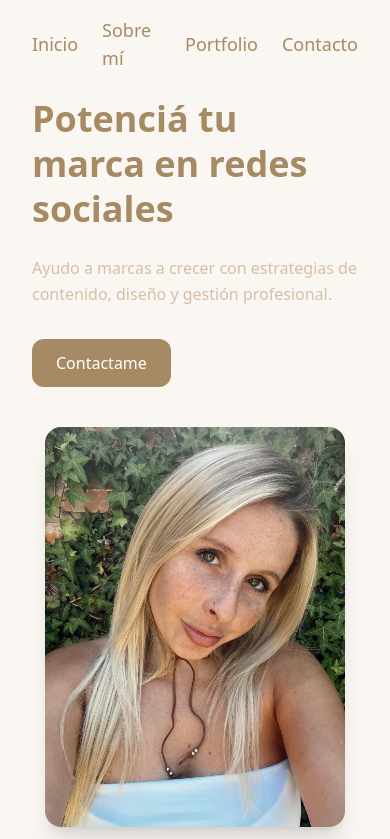
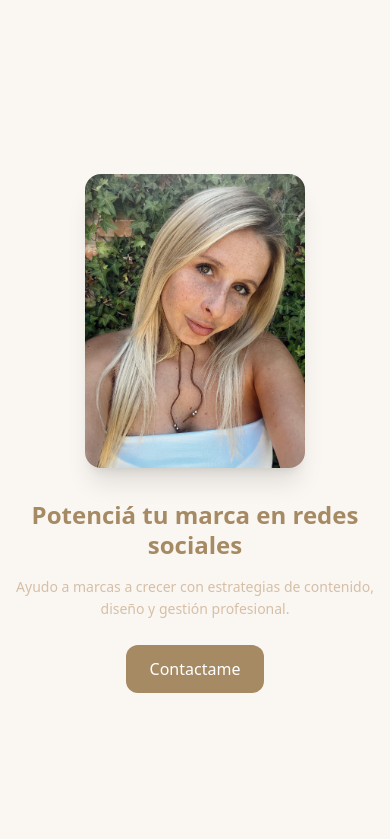
Before and after one commit to tomasjcalderaro/macarena-portfolio, a React (Vite) app: page / in a window 390 px wide. Shown: the top 839 px of the page. Built offline with nearby package versions, Linux system fonts and the light colour scheme.

Commit message:
upgrade responsive

```diff
--- a/src/components/layout/Navbar.tsx
+++ b/src/components/layout/Navbar.tsx
@@ -28,7 +28,7 @@ const Navbar = ({ setOpenContact, setOpenAbout }: Props) => {
         }`}
     >
 
-        <ul className="flex gap-6 text-lg text-brown items-center">
+        <ul className="hidden md:flex gap-6 text-base md:text-lg font-medium text-brown items-center">
 
             <li>
                 <Link to="/">Inicio</Link>
--- a/src/components/sections/Hero.tsx
+++ b/src/components/sections/Hero.tsx
@@ -7,23 +7,23 @@ type Props = {
 
 const Hero = ({ setOpenContact }: Props) => {
     return (
-    <section className="bg-cream min-h-[80vh] flex items-center px-8">
+    <section className="bg-cream min-h-[80vh] flex items-center px-4 md:px-8">
 
-        <div className="max-w-6xl mx-auto w-full flex flex-col md:flex-row items-center gap-10">
+        <div className="max-w-6xl mx-auto w-full flex flex-col-reverse md:flex-row items-center gap-8 md:gap-10">
 
         {/* TEXTO */}
         <motion.div
             initial={{ x: -100, opacity: 0 }}
             animate={{ x: 0, opacity: 1 }}
             transition={{ duration: 0.8 }}
-            className="w-full md:w-1/2"
+            className="w-full md:w-1/2 text-center md:text-left"
         >
 
-            <h1 className="text-4xl md:text-5xl font-bold text-brown mb-6 leading-tight">
+            <h1 className="text-2xl sm:text-3xl md:text-5xl font-bold text-brown mb-4 md:mb-6 leading-tight">
             Potenciá tu marca en redes sociales
             </h1>
 
-            <p className="text-brownLight mb-8 leading-relaxed">
+            <p className="text-sm sm:text-base md:text-lg text-brownLight mb-6 md:mb-8 leading-relaxed">
             Ayudo a marcas a crecer con estrategias de contenido,
             diseño y gestión profesional.
             </p>
@@ -41,21 +41,21 @@ const Hero = ({ setOpenContact }: Props) => {
         <motion.div
             initial={{ x: 100, opacity: 0 }}
             animate={{ x: 0, opacity: 1 }}
-            transition={{ duration: 2, delay: 0.2 }}
+            transition={{ duration: 1, delay: 0.2 }}
             className="w-full md:w-1/2 flex justify-center"
         >
 
             <img
             src={macarenaImg}
             alt="Macarena"
-            className="w-[300px] md:w-[380px] rounded-2xl shadow-xl object-cover"
+            className="w-[220px] sm:w-[280px] md:w-[380px] rounded-2xl shadow-xl object-cover"
             />
 
         </motion.div>
 
         </div>
 
-        </section>
+    </section>
     )
 }
 
--- a/src/components/sections/PortfolioFull.tsx
+++ b/src/components/sections/PortfolioFull.tsx
@@ -22,7 +22,7 @@ const categories = [
 
 const PortfolioFull = () => {
     return (
-    <section className="bg-beige py-20 px-8">
+    <section className="bg-beige py-20 px-4 md:px-8">
 
         <div className="max-w-6xl mx-auto">
 
@@ -37,7 +37,7 @@ const PortfolioFull = () => {
                 {category.title}
             </h3>
 
-            <div className="grid grid-cols-2 md:grid-cols-3 gap-4">
+            <div className="grid grid-cols-1 sm:grid-cols-2 md:grid-cols-3 gap-6">
 
                 {category.items.map((item) => (
                 <div
@@ -47,7 +47,7 @@ const PortfolioFull = () => {
                     <img
                     src={item.image}
                     alt="portfolio"
-                    className="w-full h-[200px] object-cover group-hover:scale-110 transition duration-500"
+                    className="w-full h-[160px] sm:h-[200px] md:h-[250px] object-cover group-hover:scale-110 transition duration-500"
                     />
                 </div>
                 ))}
```
Also changed, not shown: 1 other file (tests, documents, lock files or other folders).
